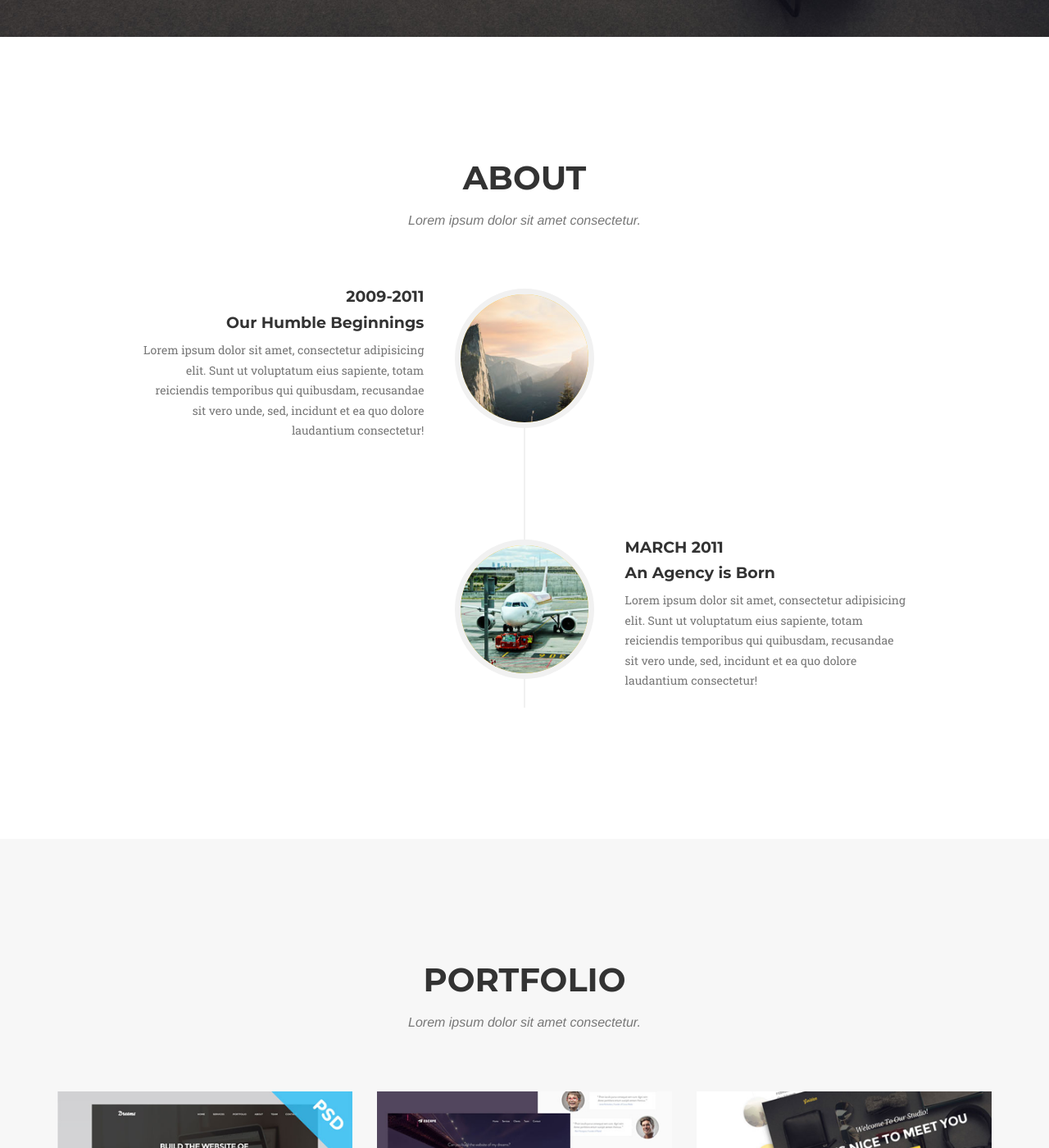
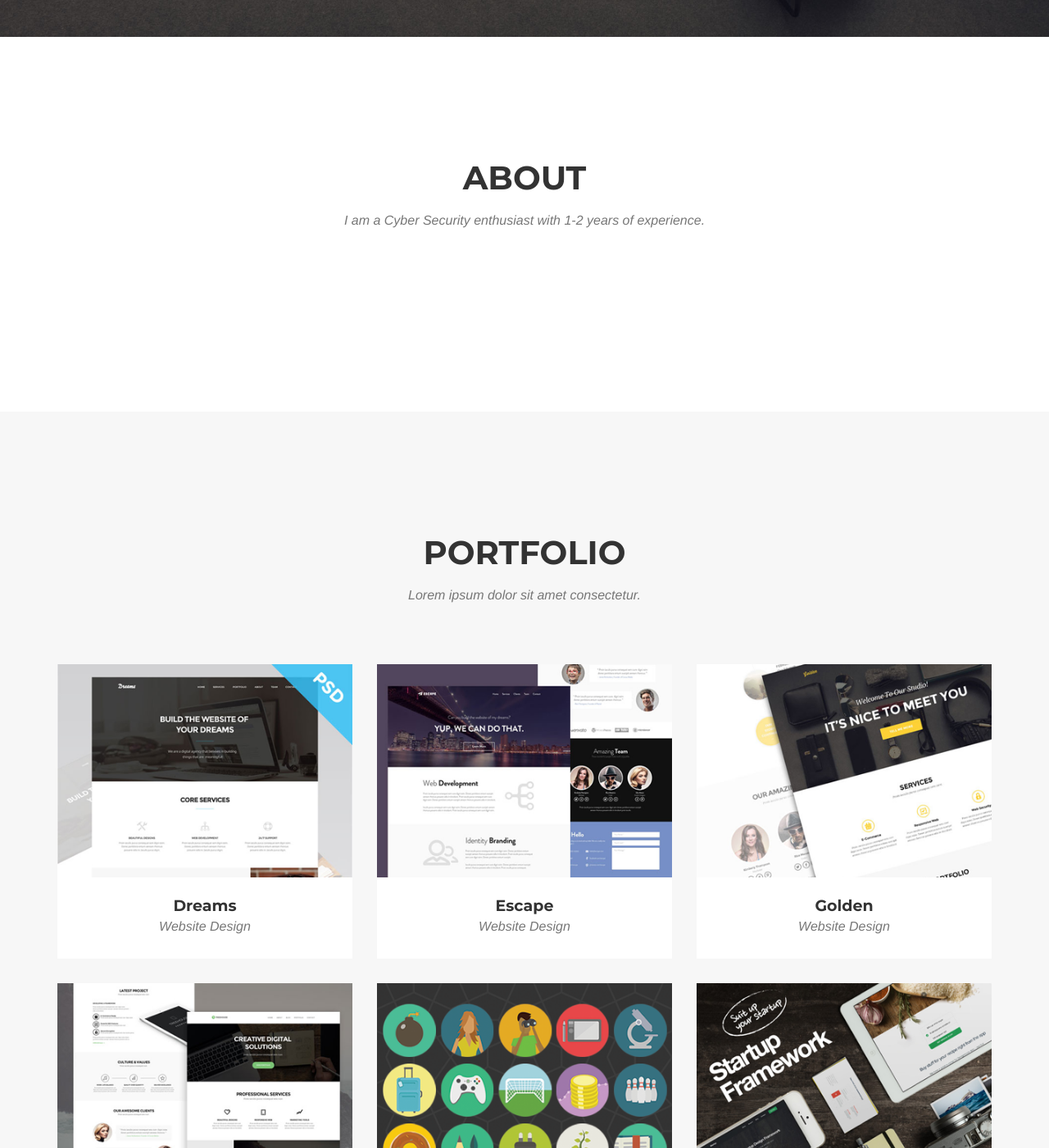
Before and after one commit to elizabethude/lizude.github.io, a Jekyll site: the page built from index.html, in a window 1280 px wide and 1400 px high, scrolled down 713 px. Shown: the whole window at 82% size. Built offline with Jekyll 4.4.1, drawn with Linux system fonts in a browser that asks for light colours; nearby versions of some CDN libraries; some web fonts are replaced; library files that are not in the unit come from our copies.

Commit message:
Update about.html

```diff
--- a/_includes/about.html
+++ b/_includes/about.html
@@ -4,10 +4,10 @@
             <div class="row">
                 <div class="col-lg-12 text-center">
                     <h2 class="section-heading">About</h2>
-                    <h3 class="section-subheading text-muted">Lorem ipsum dolor sit amet consectetur.</h3>
+                    <h3 class="section-subheading text-muted">I am a Cyber Security enthusiast with 1-2 years  of experience. </h3>
                 </div>
             </div>
-            <div class="row">
+           <!-- <div class="row">
                 <div class="col-lg-12">
                     <ul class="timeline">
                         <li>
@@ -38,7 +38,7 @@
                                 </div>
                             </div>
                         </li>
-                       <!--  <li>
+                         <li>
                            <div class="timeline-image">
                                 <img class="img-circle img-responsive" src="img/about/3.jpg" alt="">
                             </div>
```
